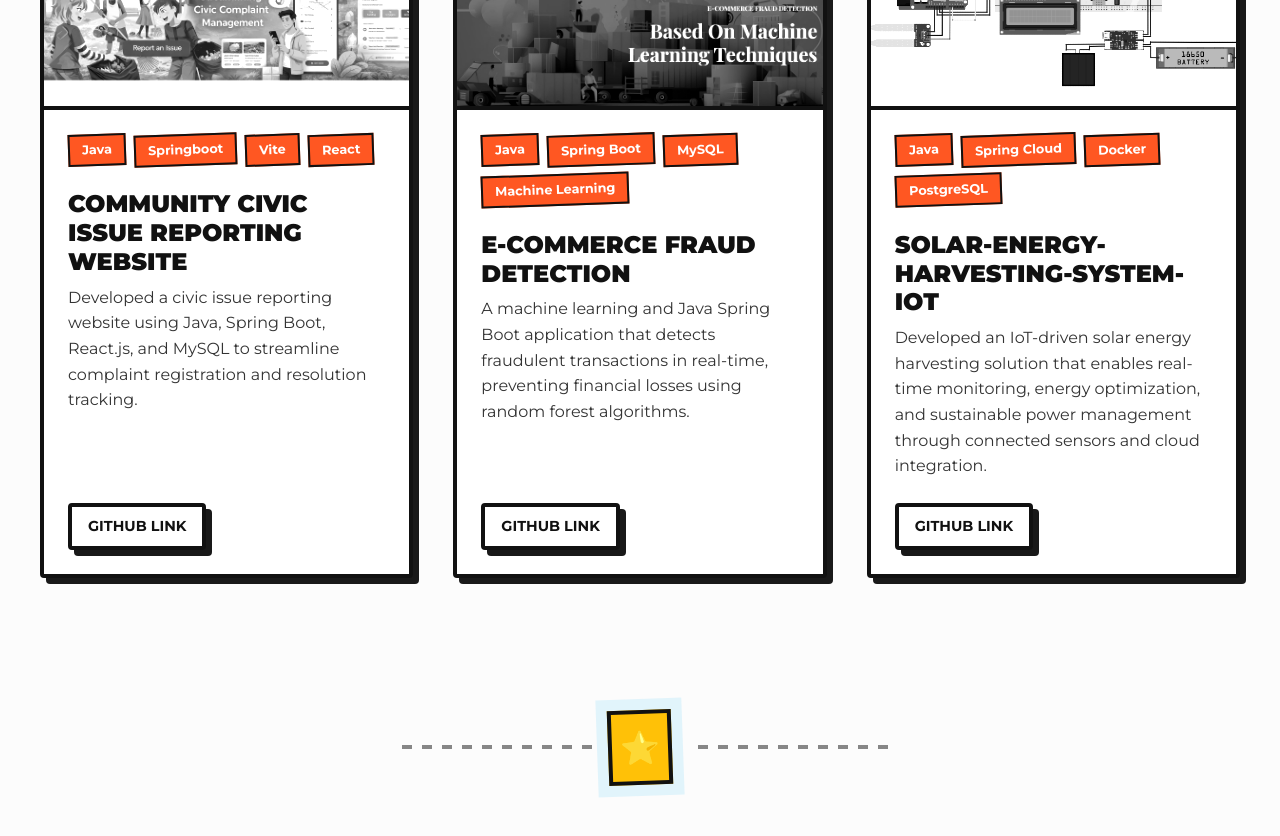
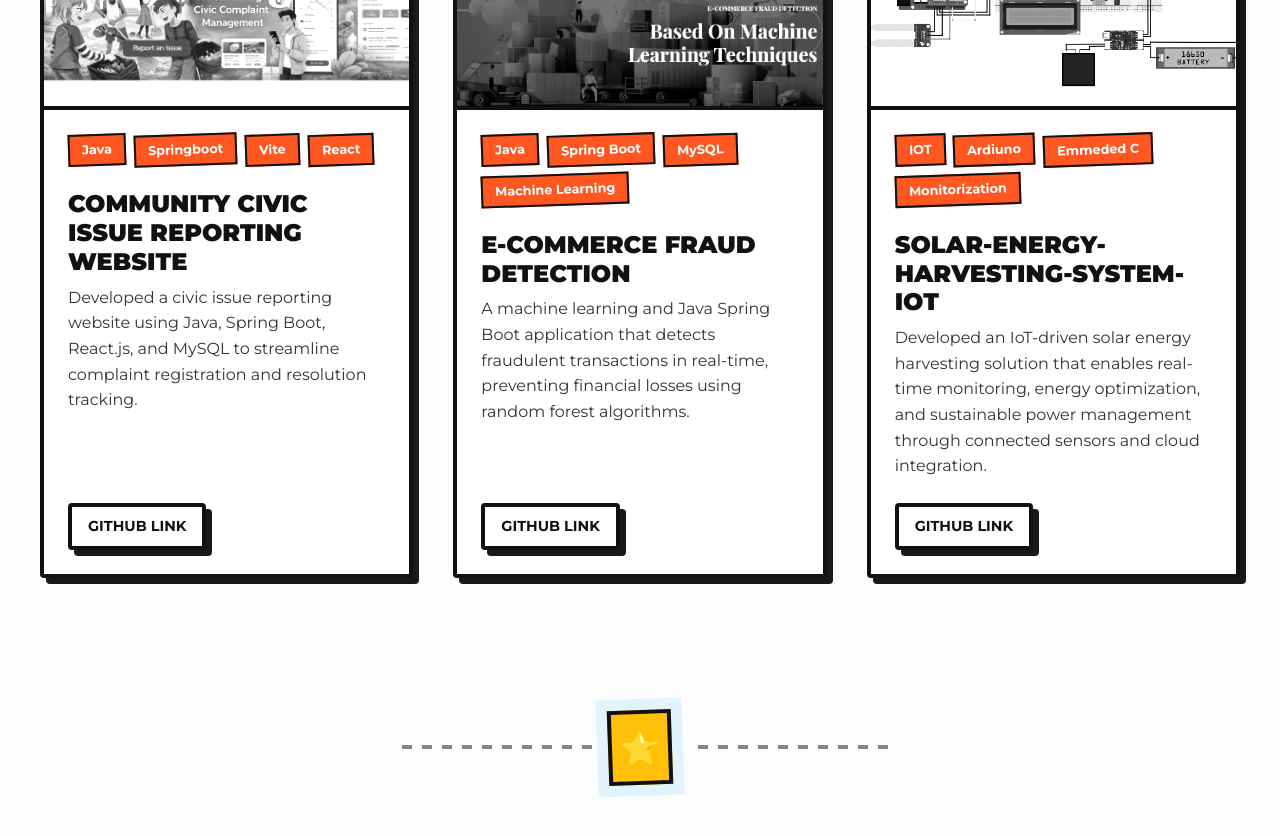
Before and after one commit to Kakdeayush/MY_PORTFOLIO_AYUSHKAKDE, a React (Vite) app: page / in a window 1280 px wide. Shown: the part 3700-4536 px from the top of the page. Built offline with nearby package versions, Linux system fonts and the light colour scheme.

Commit message:
cahnged the tags for this project

```diff
--- a/src/components/Projects.jsx
+++ b/src/components/Projects.jsx
@@ -28,7 +28,7 @@ const projectsData = [
         title: ' SOLAR-ENERGY-HARVESTING-SYSTEM-IOT',
         description: 'Developed an IoT-driven solar energy harvesting solution that enables real-time monitoring, energy optimization, and sustainable power management through connected sensors and cloud integration.',
         image: solarphoto,
-        tags: ['Java', 'Spring Cloud', 'Docker', 'PostgreSQL'],
+        tags: ['IOT', 'Ardiuno', 'Emmeded C', 'Monitorization'],
         github: 'https://github.com'
     }
 ];
```
